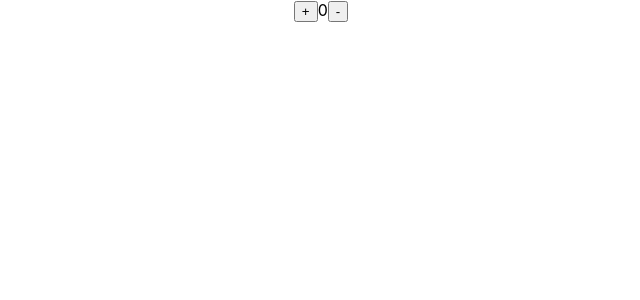
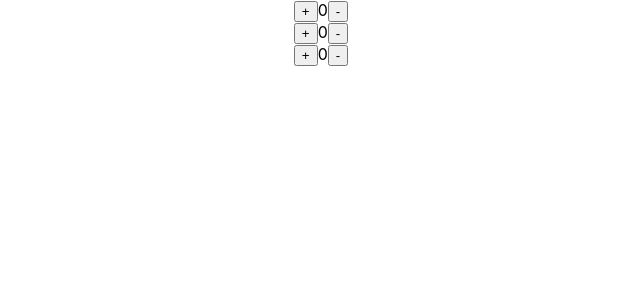
Before and after one commit to ChenYuno/bootCamp-React-Counter, a React (Create React App) app: page / in a window 1280 px wide. Shown: the top 300 px of the page, without its empty margins (319-959 px from the left). Built offline with nearby package versions, Linux system fonts and the light colour scheme.

Commit message:
feat:implement counter group componse

```diff
--- a/src/App.js
+++ b/src/App.js
@@ -1,10 +1,10 @@
-import Counter from './componses/counter';
+import Counter from './componses/Counter';
 import './App.css';
-
+import CounterGroup from './componses/CounterGroup';
 function App() {
   return (
     <div className="App">
-      <Counter/>
+      <CounterGroup size={3}/>
     </div>
   );
 }
--- /dev/null
+++ b/src/componses/CounterGroup/index.jsx
@@ -0,0 +1,15 @@
+import React,{useState} from 'react'
+import Counter from '../Counter'
+export default function CounterGroup(props) {
+    const {size} = props
+    const counterList = Array(size).fill(Date.now())
+  return (
+    <div>
+        {
+            counterList.map((item,idx)=>{
+                return <Counter key={idx}/>
+            })
+        }
+    </div>
+  )
+}
```
Also changed, not shown: src/componses/counter/index.jsx (+6 -6 lines).
